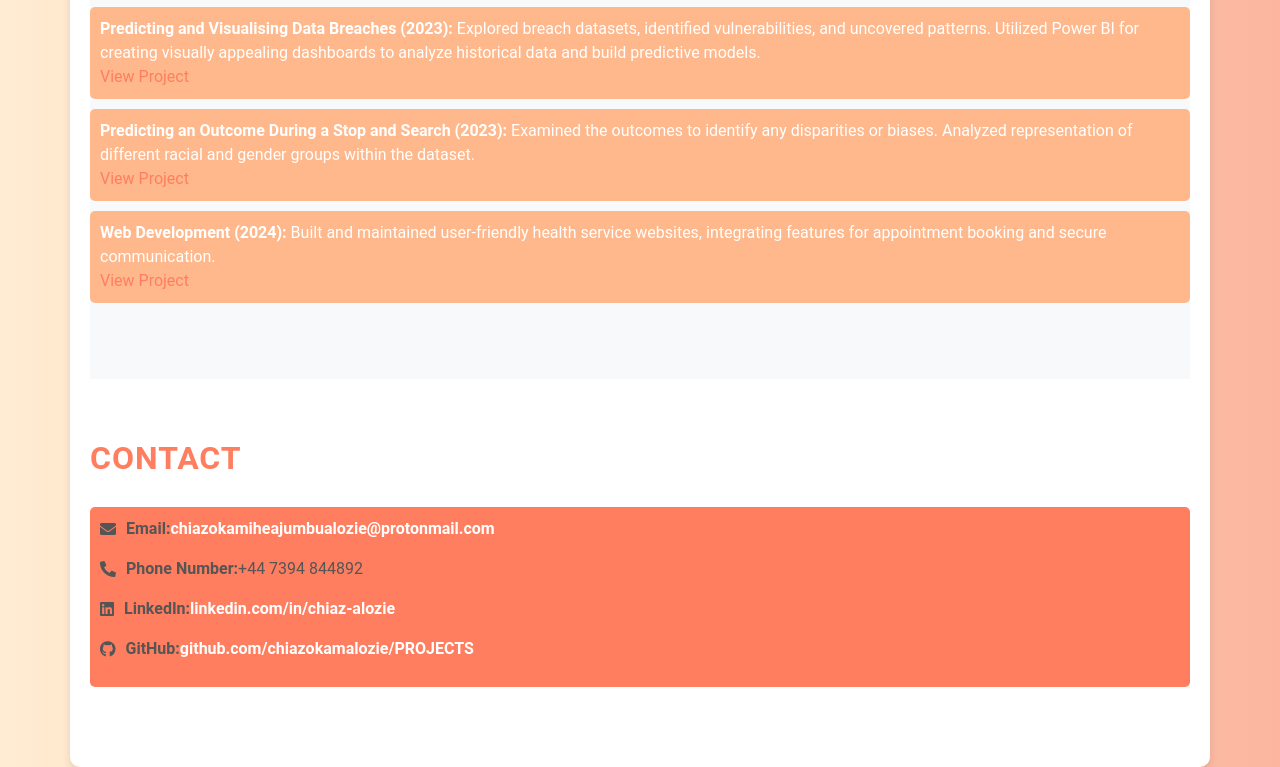
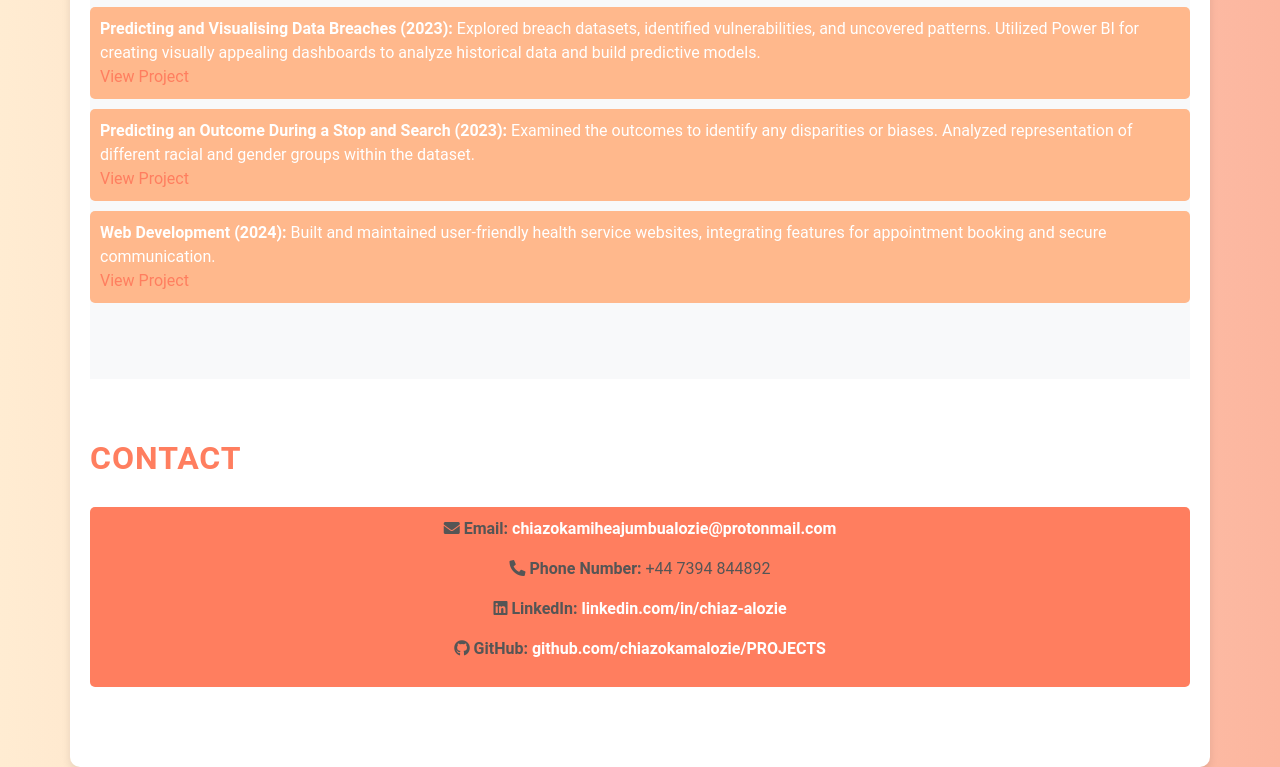
Before and after one commit to chiazokamalozie/PROJECTS, a plain HTML site: page index.html in a window 1280 px wide. Shown: the part 2531-3298 px from the top of the page. Drawn offline with nearby package versions, Linux system fonts and the light colour scheme.

Commit message:
index.html

```diff
--- a/index.html
+++ b/index.html
@@ -72,7 +72,7 @@
             padding: 20px;
         }
         .contact-info {
-    text-align: left; /* Change this from center to left */
+            text-align: center;
             padding: 10px;
             margin-top: 20px;
             background: #ff7e5f;
@@ -83,14 +83,6 @@
             color: #fff;
             font-weight: bold;
         }
-.contact-info p {
-    display: flex;
-    align-items: center;
-}
-.contact-info i {
-    margin-right: 10px;
-}
-
     </style>
 </head>
 <body>
```
Lines whose indentation alone changed are shown as unchanged.
